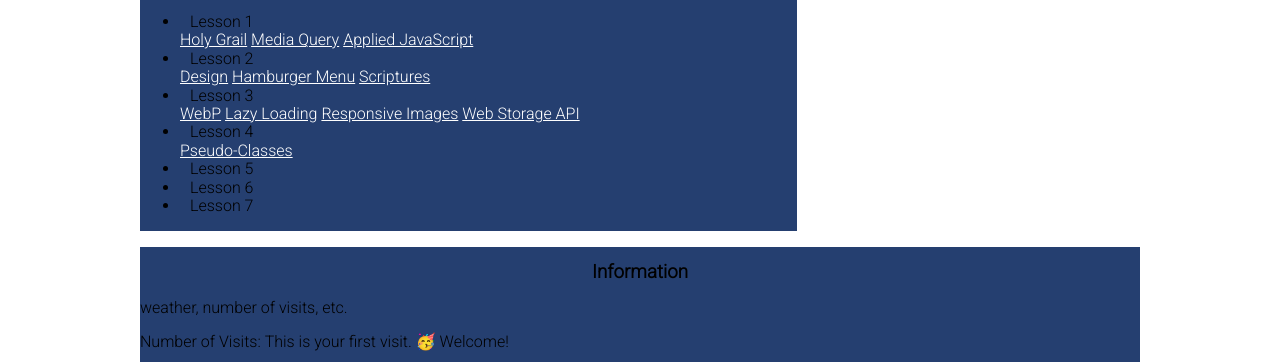
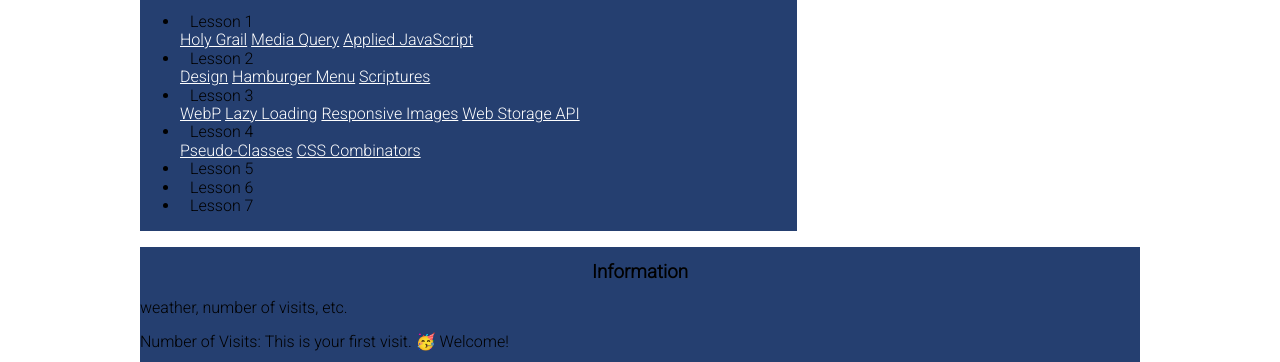
Before and after one commit to caydenpark/wdd230, a plain HTML site: page index.html in a window 1280 px wide. Shown: the part 775-1137 px from the top of the page. Drawn offline with Linux system fonts and the light colour scheme.

Commit message:
CSS Combinators

```diff
--- a/index.html
+++ b/index.html
@@ -89,6 +89,7 @@
             <a href="lesson03/bom.html">Web Storage API</a>
             <li>Lesson 4</li>
             <a href="https://codepen.io/caydenpark/pen/zYmgjxZ">Pseudo-Classes</a>
+            <a href="lesson04/CSS Combinators.png">CSS Combinators</a>
             <li>Lesson 5</li>
             <li>Lesson 6</li>
             <li>Lesson 7</li>
```
Also changed, not shown: lesson04/CSS Combinators.png (added).
